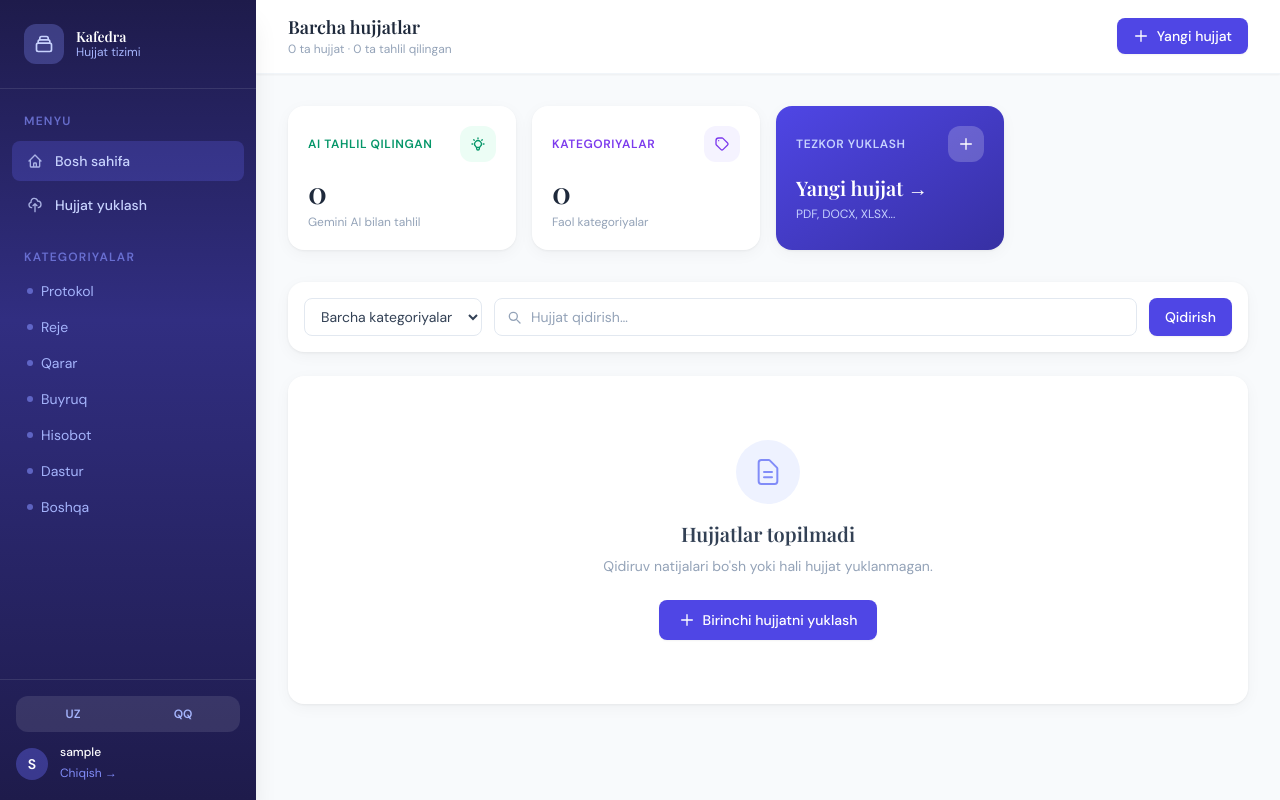
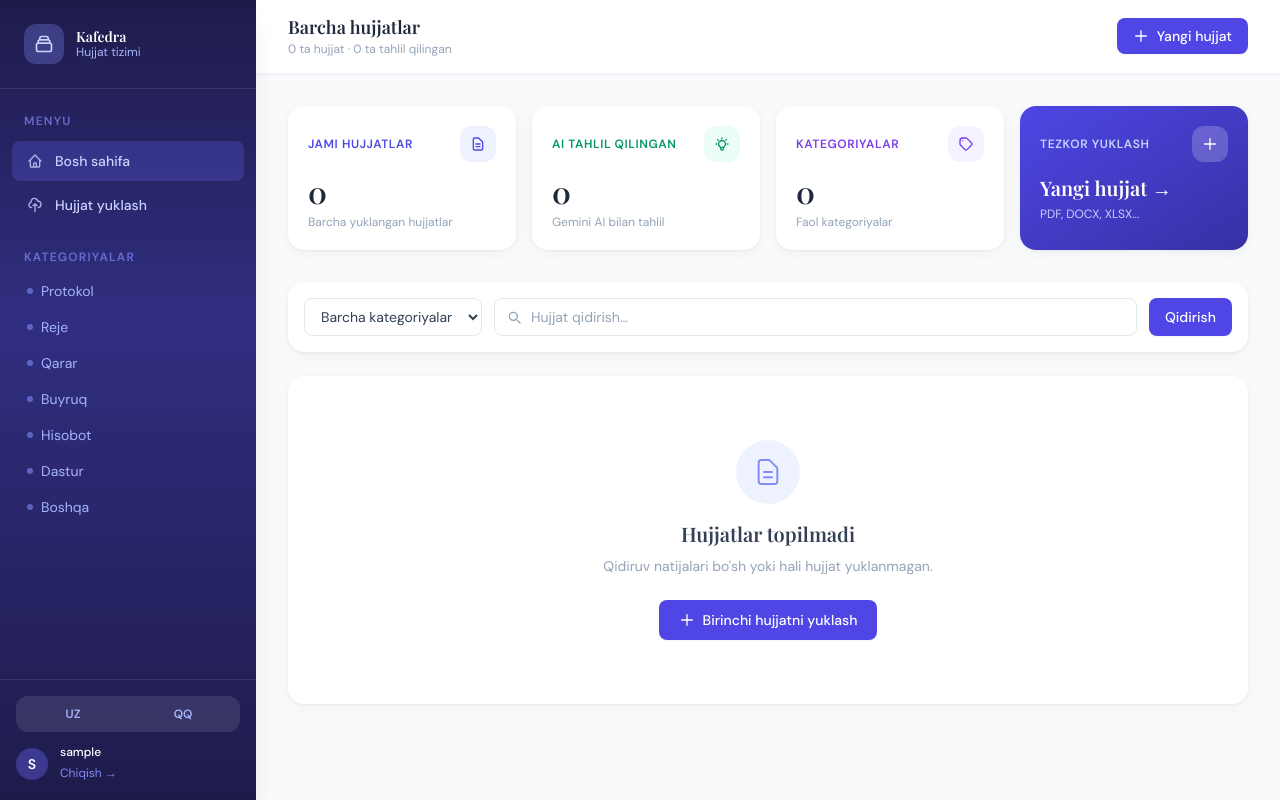
Before and after one commit to ikram-backend2324/kafedra-full-stack, a Django app: page / in a window 1280 px wide. Run offline with Django 4.2, Linux system fonts and the light colour scheme; the visitor is signed in with stand-in values (Sample User, id 1); data that the repository does not hold is empty; some libraries are stand-ins or nearby versions.

Commit message:
inital commit

```diff
--- a/templates/dashboard.html
+++ b/templates/dashboard.html
@@ -9,7 +9,18 @@
 <!-- ─── STATS CARDS ─────────────────────────────────────────── -->
 <div class="grid grid-cols-1 sm:grid-cols-2 xl:grid-cols-4 gap-4 mb-8">
 
-  {% include "partials/_stat_card.html" with label="Jami hujjatlar" value=total_docs icon="docs" color="indigo" delay="0" %}
+  <div class="bg-white rounded-2xl p-5 shadow-card animate__animated animate__fadeInUp" style="animation-delay:0s">
+    <div class="flex items-center justify-between mb-3">
+      <span class="text-xs font-semibold text-indigo-600 uppercase tracking-wider">{% trans "Jami hujjatlar" %}</span>
+      <div class="w-9 h-9 rounded-xl bg-indigo-50 flex items-center justify-center">
+        <svg class="w-4 h-4 text-indigo-600" fill="none" stroke="currentColor" viewBox="0 0 24 24">
+          <path stroke-linecap="round" stroke-linejoin="round" stroke-width="2" d="M9 12h6m-6 4h6m2 5H7a2 2 0 01-2-2V5a2 2 0 012-2h5.586a1 1 0 01.707.293l5.414 5.414a1 1 0 01.293.707V19a2 2 0 01-2 2z"/>
+        </svg>
+      </div>
+    </div>
+    <p class="font-display text-3xl font-semibold text-slate-800">{{ total_docs }}</p>
+    <p class="text-xs text-slate-400 mt-1">{% trans "Barcha yuklangan hujjatlar" %}</p>
+  </div>
 
   <div class="bg-white rounded-2xl p-5 shadow-card animate__animated animate__fadeInUp" style="animation-delay:0.1s">
     <div class="flex items-center justify-between mb-3">
```
